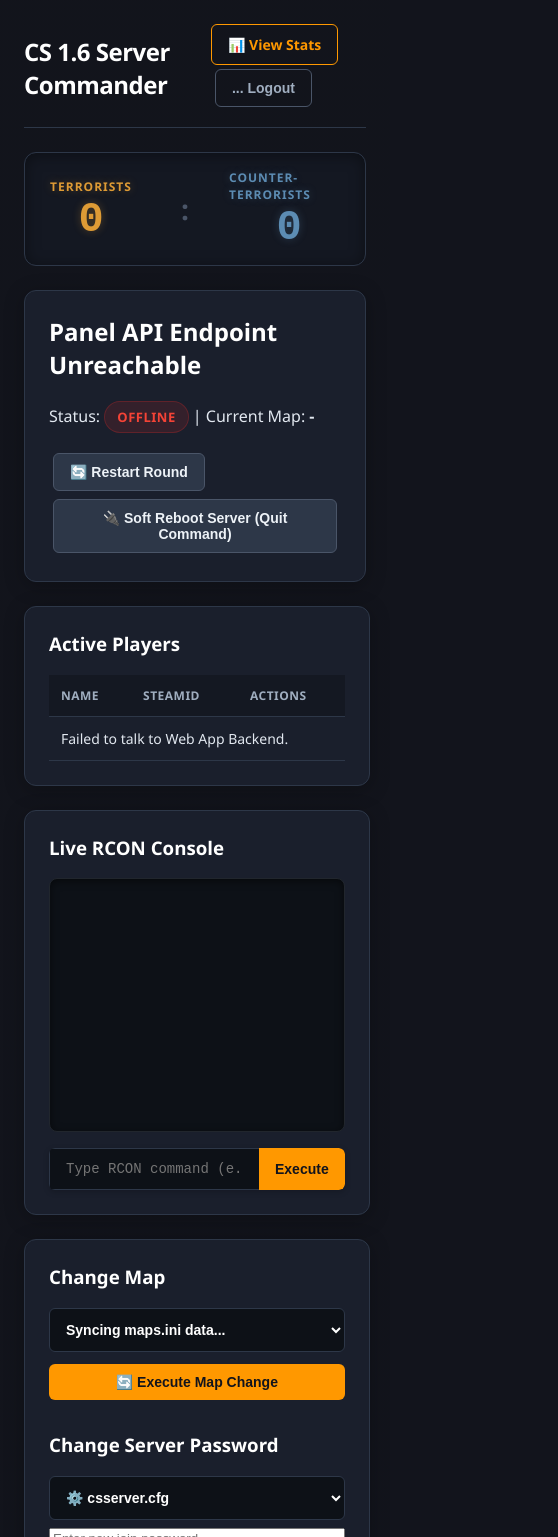
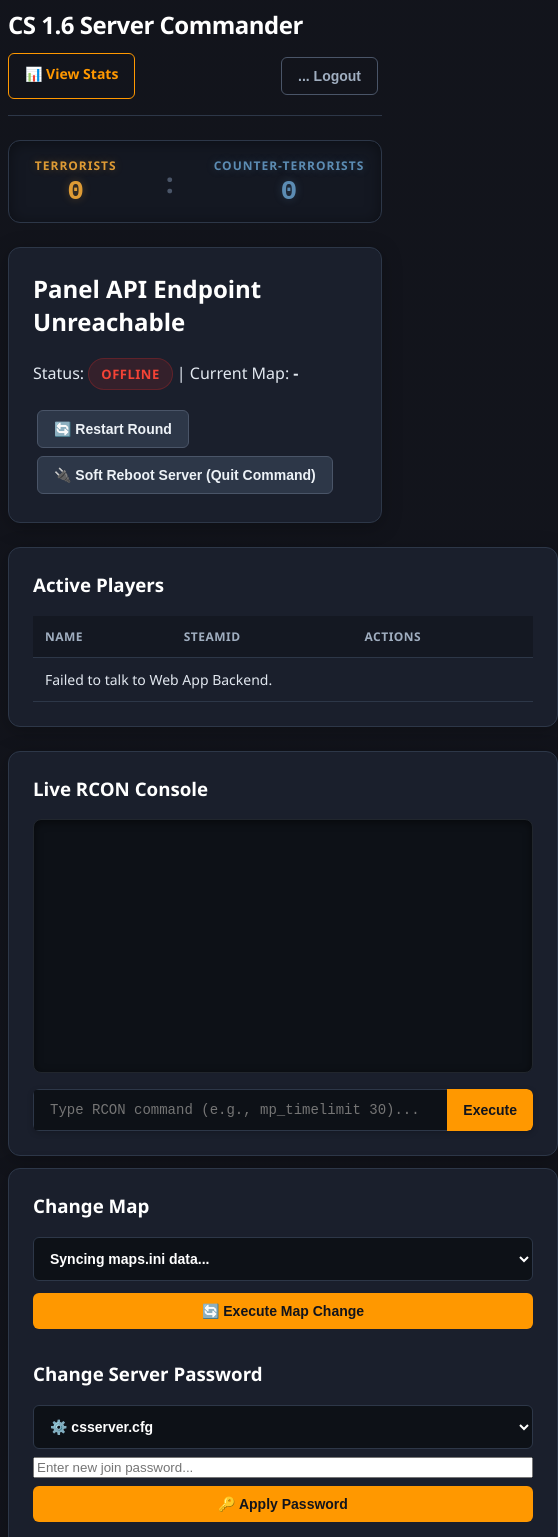
Before and after one commit to honeycs/we, a website: page public/index.html in a window 390 px wide. Shown: the top 1537 px of the page, 558 px wide, since content can reach past the window. Drawn offline with Linux system fonts and the light colour scheme; no server answers.

Commit message:
Refactor index.html for improved layout and styles
Updated the HTML structure and styles for the server panel, enhancing layout and responsiveness.

```diff
--- a/public/index.html
+++ b/public/index.html
@@ -130,6 +130,68 @@
         .team-ct { color: #5c8cb3; text-shadow: 0 0 8px rgba(92,140,179,0.3); }
         .score-display { font-size: 42px; font-weight: 800; font-family: monospace; line-height: 1; }
         .score-divider { font-size: 28px; color: #4a5568; font-weight: 700; }
+        .container {
+            max-width: 1100px;
+            margin: 0 auto;
+            width: 100%;
+            box-sizing: border-box;
+        }
+        .card {
+            box-sizing: border-box;
+            width: 100%;
+        }
+        .table-responsive-wrapper {
+            width: 100%;
+            overflow-x: auto;
+            -webkit-overflow-scrolling: touch;
+            margin-top: 14px;
+        }
+        table {
+            width: 100%;
+            border-collapse: collapse;
+            min-width: 500px;
+        }
+        select, .password-input-wrapper input, #customCmd {
+            box-sizing: border-box;
+        }
+        .config-btn-stack {
+            display: grid;
+            grid-template-columns: repeat(auto-fill, minmax(120px, 1fr));
+            gap: 6px;
+            margin-top: 10px;
+        }
+        .config-btn-stack button {
+            padding: 12px;
+            margin: 0;
+            width: 100%;
+            text-align: center;
+        }
+
+        @media (max-width: 768px) {
+            body {
+                padding: 8px;
+            }
+            .header-bar {
+                flex-direction: column;
+                align-items: flex-start;
+                gap: 12px;
+            }
+            .header-bar div {
+                width: 100%;
+                display: flex;
+                justify-content: space-between;
+            }
+            .grid {
+                grid-template-columns: 1fr;
+                gap: 12px;
+            }
+            .score-display {
+                font-size: 28px;
+            }
+            .config-btn-stack {
+                grid-template-columns: repeat(2, 1fr);
+            }
+        }
     </style>
 </head>
 <body>
```
